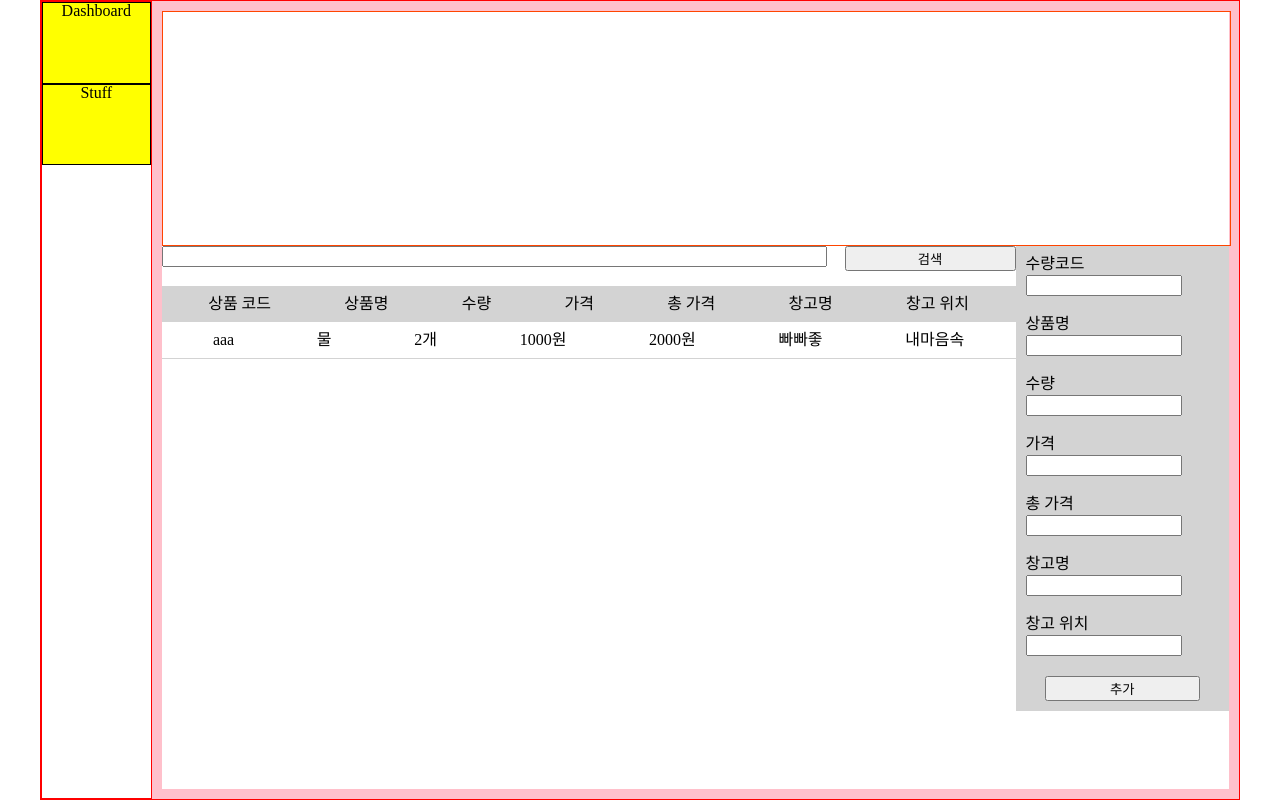
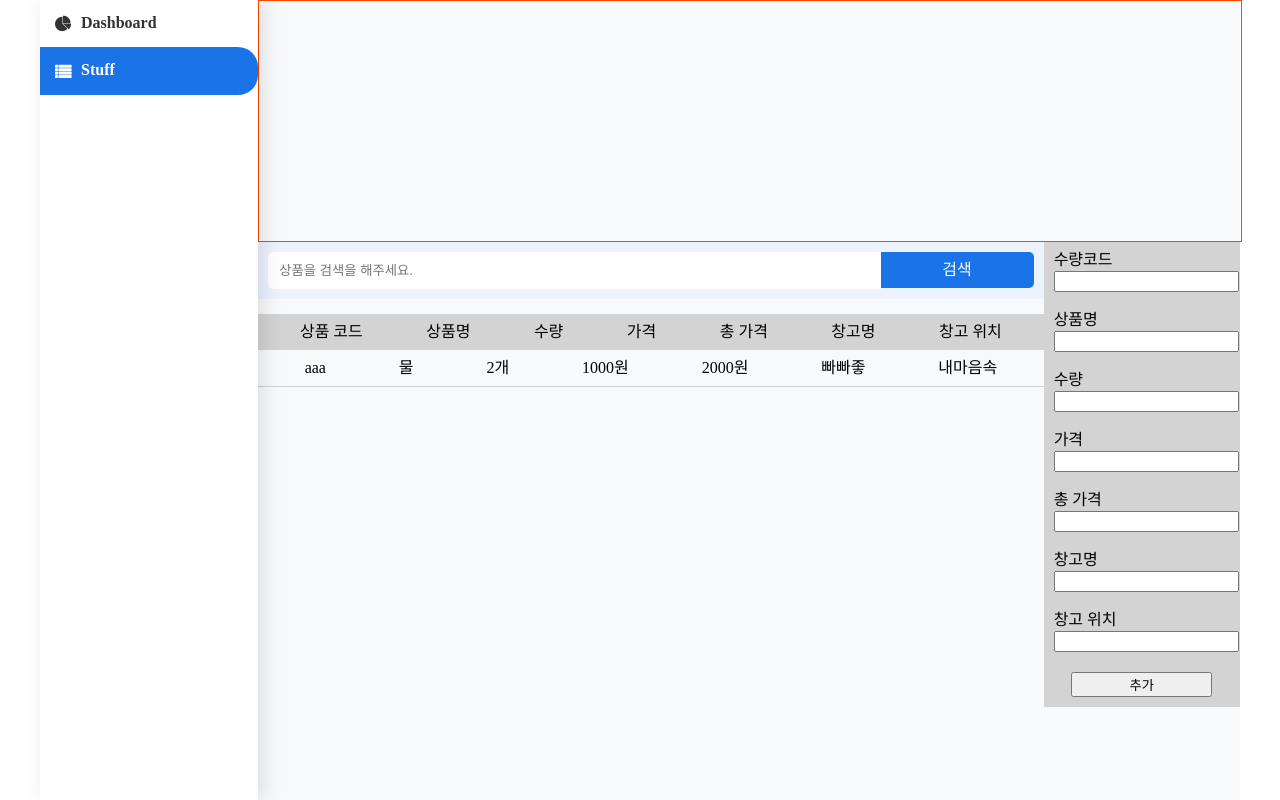
Before and after one commit to mskim0425/asap, a React (Create React App) app in the folder asap/: page /stuff in a window 1280 px wide. Built offline with nearby package versions, Linux system fonts and the light colour scheme.

Commit message:
사이드바 및 stuff페이지 디자인

```diff
--- a/asap/src/Pages/Stuff.js
+++ b/asap/src/Pages/Stuff.js
@@ -6,8 +6,12 @@ export default function Stuff() {
       <div className="visualization"></div>
       <div className="data">
         <div className="search">
-          <input type="text" />
-          <button>검색</button>
+          <input
+            type="text"
+            placeholder="상품을 검색을 해주세요."
+            id="search"
+          />
+          <div>검색</div>
         </div>
         <div className="list">
           <div>
--- a/asap/src/component/Sidebar.css
+++ b/asap/src/component/Sidebar.css
@@ -1,39 +1,69 @@
-.Sidebar{
-    text-align: center;
+.sidebar {
+  box-sizing: border-box;
+  background-color: #fff;
+  box-shadow: 5px 0 20px #0000001e;
+  font-weight: bold;
+  color: #333;
+  z-index: 1;
+}
+
+.sidebar div {
+  padding-left: 15px;
+}
+
+.sidebar div:nth-child(1):before,
+.sidebar div:nth-child(2):before {
+  font-family: fontawesome;
+  vertical-align: middle;
+  margin-right: 10px;
+}
+
+.sidebar div:nth-child(1):before {
+  content: "\f200";
+}
+
+.sidebar div:nth-child(2):before {
+  content: "\f03a";
 }
 
 .menu-button {
-  height: 10%;
-  border: 1px solid black;
-  background-color: yellow;
+  padding: 15px 0;
 }
 
-.navBtn:hover {
-  background-color: green;
+.menu-button:hover {
+  color: #fff;
+  border-radius: 0 20px 20px 0;
+  background-color: #1b73e8;
+}
+
+.menu-button.active {
+  color: #fff;
+  border-radius: 0 20px 20px 0;
+  background-color: #1b73e8;
 }
 
 @media (min-width: 1200px) {
-  .Sidebar {
-    width: 10%;
-    border: 1px solid red;
+  .sidebar {
+    width: 20%;
+    /* border: 1px solid red; */
   }
 }
 
 @media (max-width: 1200px) {
-  .Sidebar {
-    width: 10%;
-    border: 1px solid red;
+  .sidebar {
+    width: 20%;
+    /* border: 1px solid red; */
   }
 }
 
 @media (max-width: 768px) {
-  .Sidebar {
+  .sidebar {
     position: absolute;
     display: flex;
     width: 450px;
   }
 
-  .navBtn{
+  .menu-button {
     width: 50%;
     text-align: center;
     height: 30px;
--- a/asap/src/component/Sidebar.js
+++ b/asap/src/component/Sidebar.js
@@ -1,25 +1,37 @@
 import { useNavigate } from "react-router-dom";
+import { useState } from "react";
 import "./Sidebar.css";
 
 export default function Sidebar() {
+  const [tabIndex, setTabIndex] = useState(1);
   const navigate = useNavigate();
 
-  const link = (e) => {
-    if (e.target.innerText === "Dashboard") {
+  const handleClick = (index, event) => {
+    setTabIndex(index);
+    if (event.target.innerText === "Dashboard") {
       navigate("/");
     } else {
-      navigate(e.target.innerText);
+      navigate(event.target.innerText);
     }
   };
 
-  const tab = ["Dashboard", "Stuff"];
+  const tab = [
+    { id: 1, category: "Dashboard" },
+    { id: 2, category: "Stuff" },
+  ];
 
   return (
-    <section className="Sidebar">
-      {tab.map((el) => {
+    <section className="sidebar">
+      {tab.map((el, index) => {
         return (
-          <div key={el} onClick={link} className="menu-button">
-            {el}
+          <div
+            key={index}
+            onClick={(e) => handleClick(index, e)}
+            className={
+              tabIndex === index ? "menu-button active" : "menu-button"
+            }
+          >
+            {el.category}
           </div>
         );
       })}
--- a/asap/src/style.css
+++ b/asap/src/style.css
@@ -2,6 +2,8 @@
    v2.0 | 20110126
    License: none (public domain)
 */
+
+@import url("https://stackpath.bootstrapcdn.com/font-awesome/4.7.0/css/font-awesome.min.css");
 
 html,
 body,
@@ -132,7 +134,7 @@ body {
 }
 
 .body {
-  border: 1px solid red;
+  /* border: 1px solid red; */
   position: absolute;
   left: 50%;
   transform: translate(-50%);
--- a/asap/src/style/stuff.css
+++ b/asap/src/style/stuff.css
@@ -1,7 +1,8 @@
 .container {
   box-sizing: border-box;
-  width: 100%;
-  border: 10px solid pink;
+  width: 90%;
+  background-color: #f8f9fa;
+  /* border: 10px solid pink; */
 }
 
 .visualization {
@@ -15,18 +16,53 @@
   float: left;
   width: 80%;
 }
+
 .search {
-  /* border: 1px solid red; */
+  padding: 10px;
+  background-color: #ecf3fe;
   overflow: hidden;
 }
-input[type="text"] {
-  float: left;
-  width: 77%;
+
+.search input[type="text"],
+input[type="text"] ~ div {
+  outline: none;
+  border: none;
+  padding: 10px;
+  box-sizing: border-box;
 }
 
-input[type="text"] ~ button {
+.search input[type="text"] {
+  float: left;
+  width: 80%;
+  border-radius: 5px 0 0 5px;
+  background-color: #fff;
+  color: #888;
+  border: 1px solid transparent;
+  transition: 0.3s;
+}
+.search input[type="text"]:focus,
+.search input[type="text"]:hover {
+  border: 1px solid #1b73e8;
+  box-shadow: 0 0 5px #1b73e8;
+}
+
+.search input[type="text"]::placeholder {
+  opacity: 1;
+  transition: 0.3s;
+}
+
+.search input[type="text"]:focus::placeholder {
+  opacity: 0;
+  visibility: none;
+}
+
+input[type="text"] ~ div {
+  float: right;
   width: 20%;
-  float: right;
+  text-align: center;
+  background-color: #1b73e8;
+  color: #fff;
+  border-radius: 0 5px 5px 0;
 }
 
 .list > div:nth-child(1),
@@ -73,3 +109,10 @@ input[type="text"] ~ button {
 .add-data button {
   width: 80%;
 }
+
+@media (max-width: 768px) {
+  .container {
+    width: 100%;
+    flex-direction: column;
+  }
+}
```
